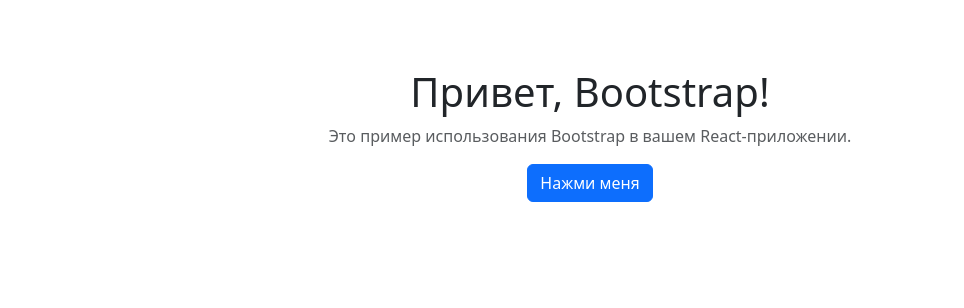
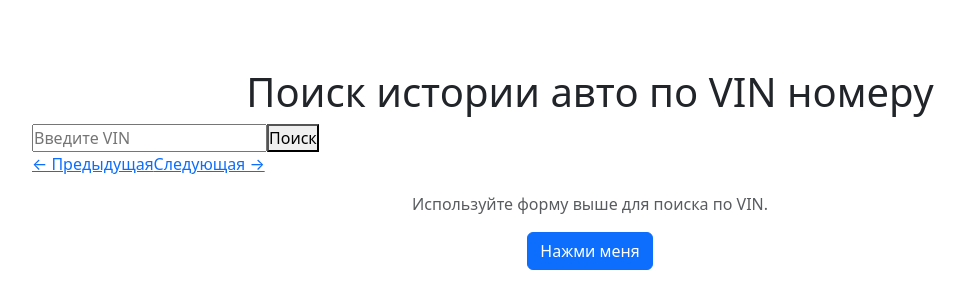
Before and after one commit to WoWcheek/VVinCar, a React (Vite) app in the folder VVinCar/: page / in a window 1280 px wide. Shown: the top 308 px of the page, without its empty margins (50-1014 px from the left). Built offline with nearby package versions, Linux system fonts and the light colour scheme.

Commit message:
Add search VIN

```diff
--- a/VVinCar/package.json
+++ b/VVinCar/package.json
@@ -14,6 +14,7 @@
     "react": "^18.2.0",
     "react-bootstrap": "^2.10.4",
     "react-dom": "^18.2.0",
+    "react-paginate": "^8.2.0",
     "styled-components": "^6.1.11"
   },
   "devDependencies": {
--- a/VVinCar/src/components/App/App.tsx
+++ b/VVinCar/src/components/App/App.tsx
@@ -1,16 +1,19 @@
+
 import styled from "styled-components";
 import 'bootstrap/dist/css/bootstrap.min.css'; // Убедитесь, что Bootstrap CSS импортирован
+import VinAuto from './VinAuto'; // Предполагаем, что VinAuto - это ваш компонент для поиска VIN
 
 const StyledApp = styled.div`
-  padding: 20px; // Добавьте некоторые стили, если нужно
+  padding: 20px; // Немного паддинга для красоты
 `;
 
 const App = () => {
     return (
       <StyledApp>
         <div className="container">
-          <h1 className="text-center mt-5">Привет, Bootstrap!</h1>
-          <p className="text-muted text-center">Это пример использования Bootstrap в вашем React-приложении.</p>
+          <h1 className="text-center mt-5">Поиск истории авто по VIN номеру</h1>
+          <VinAuto />
+          <p className="text-muted text-center">Используйте форму выше для поиска по VIN.</p>
           <div className="d-flex justify-content-center">
             <button className="btn btn-primary">Нажми меня</button>
           </div>
--- /dev/null
+++ b/VVinCar/src/components/App/VinAuto.tsx
@@ -0,0 +1,66 @@
+import { useState } from 'react';
+import ReactPaginate from 'react-paginate';
+
+interface Car {
+    model: string;
+    description: string;
+    // Добавьте другие поля, если они есть в ответе API
+}
+
+type PageClickEvent = {
+    selected: number;
+};
+
+function SearchVIN() {
+    const [vin, setVin] = useState('');
+    const [data, setData] = useState<Car[]>([]); // Теперь data типизирован как массив объектов Car
+    const [currentPage, setCurrentPage] = useState(0);
+
+    const PER_PAGE = 1;
+
+    function handlePageClick({ selected: selectedPage }: PageClickEvent) {
+        setCurrentPage(selectedPage);
+    }
+
+    const offset = currentPage * PER_PAGE;
+    const currentPageData = data.slice(offset, offset + PER_PAGE);
+    const pageCount = Math.ceil(data.length / PER_PAGE);
+
+    const searchVin = async () => {
+        const response = await fetch(`https://baza-gai.com.ua/api/?key=5890dd555c71190ad5f04e5ecc93a146&vin=${vin}`);
+        const jsonData = await response.json();
+        setData(jsonData.cars); // Предположим, что jsonData.cars - это массив объектов Car
+    };
+
+    return (
+        <div>
+            <input
+                type="text"
+                value={vin}
+                onChange={e => setVin(e.target.value)}
+                placeholder="Введите VIN"
+            />
+            <button onClick={searchVin}>Поиск</button>
+            {currentPageData.map((car: Car, index: number) => (
+                <div key={index}>
+                    <h3>{car.model}</h3>
+                    <p>{car.description}</p>
+                    {/* Другая информация об авто */}
+                </div>
+            ))}
+            <ReactPaginate
+                previousLabel={"← Предыдущая"}
+                nextLabel={"Следующая →"}
+                pageCount={pageCount}
+                onPageChange={handlePageClick}
+                containerClassName={"pagination"}
+                previousLinkClassName={"pagination__link"}
+                nextLinkClassName={"pagination__link"}
+                disabledClassName={"pagination__link--disabled"}
+                activeClassName={"pagination__link--active"}
+            />
+        </div>
+    );
+}
+
+export default SearchVIN;
```
Also changed, not shown: 1 other file (tests, documents, lock files or other folders).
